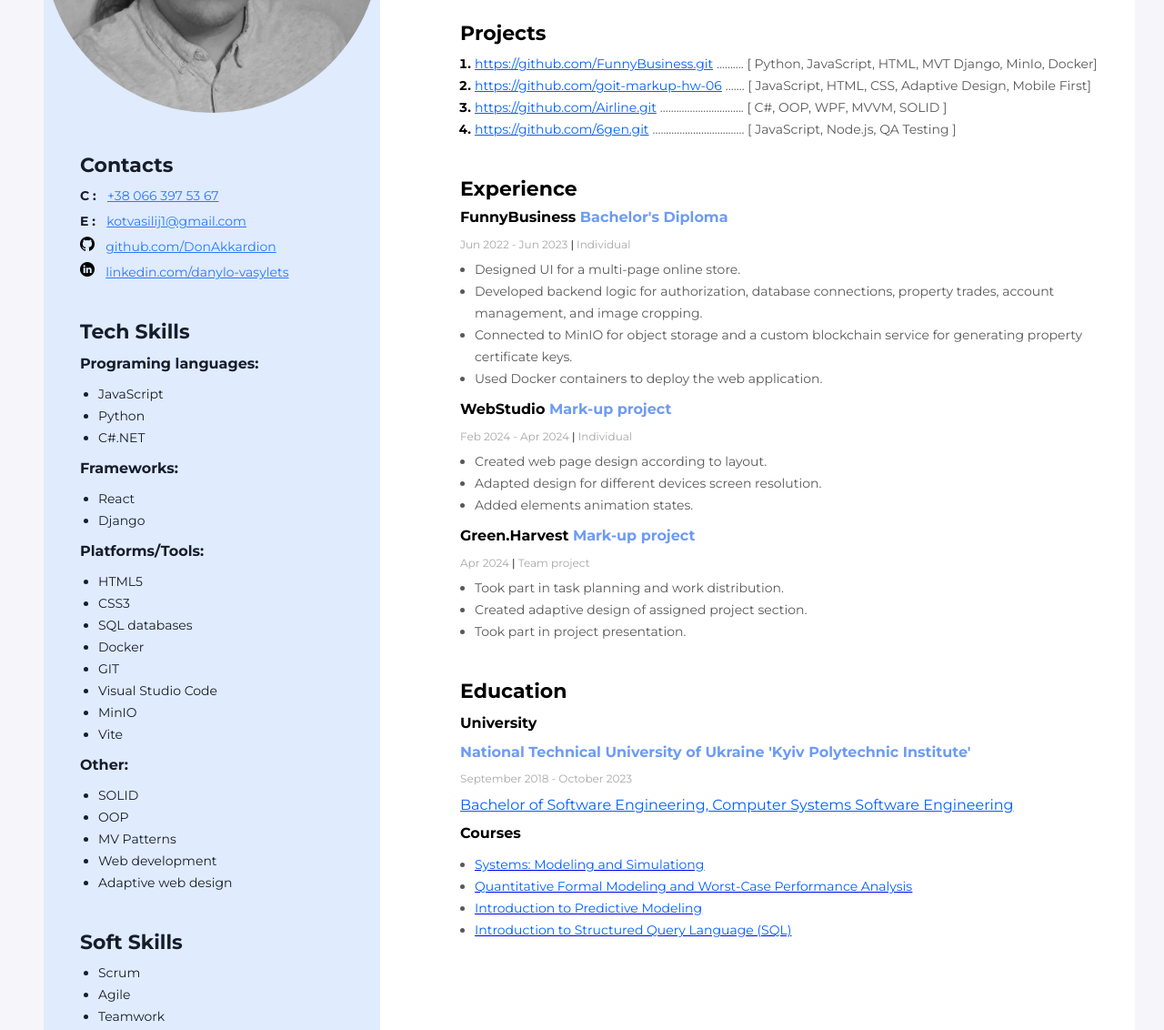
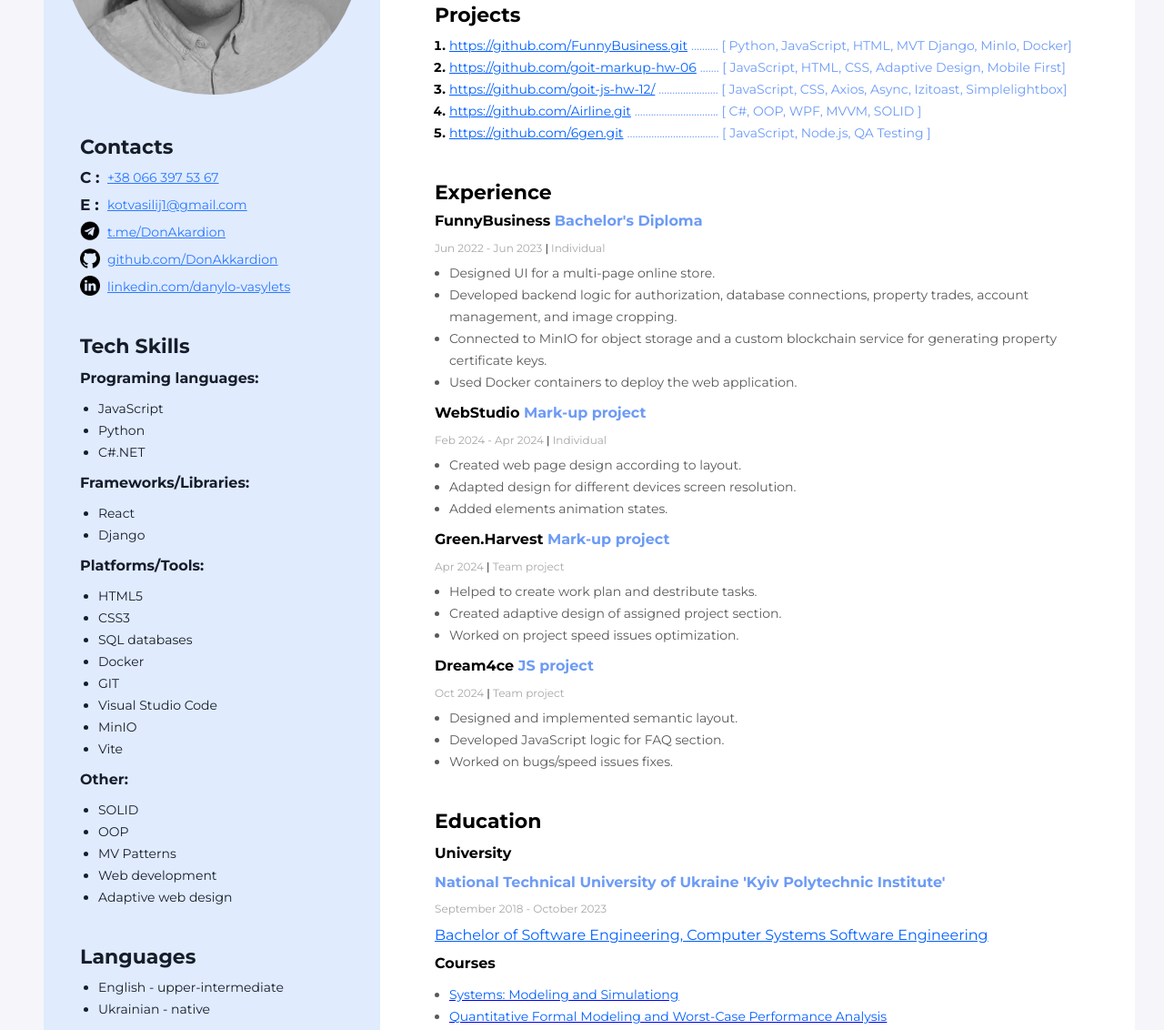
Before and after one commit to DonAkkardion/Resume-project, a plain HTML site: page index.html in a window 1280 px wide. Shown: the part 335-1467 px from the top of the page at 91% size. Drawn offline with Linux system fonts and the light colour scheme.

Commit message:
new info added

```diff
--- a/css/styles.css
+++ b/css/styles.css
@@ -1,10 +1,10 @@
-body{
-    background: #F6F6FA;
+body {
+  background: #f6f6fa;
   padding: 40px 40px 40px 40px;
-    font-family: 'Montserrat', sans-serif;
+  font-family: "Montserrat", sans-serif;
 }
 
-.wrapper{
+.wrapper {
   background: #fff;
   display: flex;
   flex-direction: row-reverse;
@@ -12,75 +12,79 @@ body{
   margin: 0 auto;
 }
 
-ul, ol {
+ul,
+ol {
   margin-top: 0px;
   margin-bottom: 0px;
 }
-
-
+.disabled {
+  display: none;
+}
 /* Main content */
 
-.main-content{
-    padding: 80px 40px 80px 88px;
+.main-content {
+  padding: 60px 40px 80px 60px;
   box-sizing: border-box;
 }
 
-
 /* Sidebar */
 
-.sidebar{
-    background: #E0EBFE;
+.sidebar {
+  background: #e0ebfe;
   padding: 40px 0px 40px 0px;
   box-sizing: border-box;
   width: 370px;
 }
-.sidebar-content{
-    padding: 40px 40px 0px 40px;
+.sidebar-content {
+  padding: 20px 30px 0px 40px;
 }
 
-.sidebar-img{
+.sidebar-img {
   border-radius: 50%;
+  padding: 20px;
 }
 /* Contacts */
 
-.contacts-title{
-    color: #161D2A;
+.contacts-title {
+  color: #161d2a;
   font-size: 22px;
   font-weight: 700;
   line-height: normal;
   margin-top: 0px;
   margin-bottom: 8px;
 }
-.contacts-type{
-    color: #161D2A;
-    font-size: 14px;
+.contacts-type {
+  color: #161d2a;
+  position: absolute;
   font-weight: 700;
   line-height: 24px;
   margin-right: 8px;
+  font-size: 17px;
 }
 
-.contacts-link{
-    color: #2979FF;
+.contacts-link {
+  color: #2979ff;
   font-size: 14px;
   font-weight: 400;
   line-height: 24px;
   text-decoration-line: underline;
+  margin-left: 30px;
 }
-.contacts-item{
+.contacts-item {
   margin-top: 0px;
-    margin-bottom: 4px;
+  margin-bottom: 6px;
 }
-.contacts-container{
+.contacts-container {
   margin-bottom: 40px;
 }
 
 /* Skills */
 
-.skills-container{
+.skills-container {
   margin-bottom: 40px;
 }
-.skills-title{
-    color: #161D2A;
+.skills-title {
+  color: #161d2a;
   font-size: 22px;
   font-weight: 700;
   line-height: normal;
@@ -89,17 +93,17 @@ ul, ol {
 }
 
 .tech-skills-title {
-    color: #161D2A;
+  color: #161d2a;
   margin-top: 12px;
   margin-bottom: 12px;
 }
 
-.skills-list{
+.skills-list {
   margin-top: 0px;
   padding-left: 20px;
 }
-.skills-list-item{
-    color: #161D2A;
+.skills-list-item {
+  color: #161d2a;
   font-size: 14px;
   font-weight: 400;
   line-height: 24px;
@@ -107,7 +111,7 @@ ul, ol {
 
 /* Main Content */
 
-.my-profession{
+.my-profession {
   color: #000;
   font-size: 14px;
   font-weight: 700;
@@ -116,7 +120,7 @@ ul, ol {
   margin-bottom: 8px;
 }
 
-.my-name{
+.my-name {
   color: #000;
   font-size: 45px;
   font-weight: 700;
@@ -124,19 +128,19 @@ ul, ol {
   margin-top: 0px;
   margin-bottom: 12px;
 }
-.my-descr{
+.my-descr {
   color: #595959;
   font-size: 14px;
   font-weight: 400;
   line-height: 24px;
 }
-.my-info{
+.my-info {
   margin-bottom: 40px;
 }
 
 /* My Projects */
 
-.my-projects-title{
+.my-projects-title {
   color: #000;
   font-size: 22px;
   font-weight: 700;
@@ -145,44 +149,45 @@ ul, ol {
   margin-bottom: 8px;
 }
 
-.my-projects-list{
+.my-projects-list {
   color: #000;
   padding-left: 16px;
 }
 
-.my-project-item{
+.my-project-item {
   color: #000;
   font-size: 14px;
   font-weight: 700;
   line-height: 24px;
-
 }
 
-.my-project-item-link{
-    color: #005FFF;
+.my-project-item-link {
+  color: #005fff;
   font-size: 14px;
   font-weight: 400;
   line-height: 24px;
   text-decoration-line: underline;
 }
 
-.my-project-item-tech{
+.my-project-item-tech {
   color: #595959;
   font-size: 14px;
   font-weight: 400;
   line-height: 24px;
+  color: #6d9bf5;
+  text-decoration: none;
 }
 
-.my-projects-container{
+.my-projects-container {
   margin-bottom: 40px;
 }
 
 /* Work Experience */
 
-.work-experience{
+.work-experience {
   margin-bottom: 40px;
 }
-.work-experience-title{
+.work-experience-title {
   color: #000;
   font-size: 22px;
   font-weight: 700;
@@ -191,21 +196,22 @@ ul, ol {
   margin-bottom: 8px;
 }
 
-.work-experience-company{
+.work-experience-company {
   color: #000;
   font-size: 16px;
   font-weight: 700;
   line-height: 20px;
   margin-top: 0px;
-    margin-bottom: 12px;;
+  margin-bottom: 12px;
 }
 
-.company-name{
-    color: #6D9BF5;
+.company-name {
+  color: #6d9bf5;
+  text-decoration: none;
 }
 
-.work-experience-period{
-    color: #A8A8A8;
+.work-experience-period {
+  color: #a8a8a8;
   font-size: 12px;
   font-weight: 400;
   line-height: 15px;
@@ -213,28 +219,28 @@ ul, ol {
   margin-top: 0px;
 }
 
-.work-experience-period-separator{
+.work-experience-period-separator {
   color: #000;
 }
 
-.work-experience-duties-list{
+.work-experience-duties-list {
   padding-left: 16px;
 }
 
-.work-experience-duties-item{
+.work-experience-duties-item {
   color: #595959;
   font-size: 14px;
   font-weight: 400;
   line-height: 24px;
 }
 
-.work-experience-container{
+.work-experience-container {
   margin-bottom: 12px;
 }
 
 /* Education */
 
-.education-title{
+.education-title {
   color: #000;
   font-size: 22px;
   font-weight: 700;
@@ -243,30 +249,30 @@ ul, ol {
   margin-bottom: 0px;
 }
 
-.education-place-title{
-    color: #6D9BF5;
+.education-place-title {
+  color: #6d9bf5;
   font-size: 16px;
   font-weight: 700;
   line-height: normal;
   margin-top: 8px;
   margin-bottom: 8px;
 }
-.education-place-period{
-    color: #A8A8A8;
+.education-place-period {
+  color: #a8a8a8;
   font-size: 12px;
   font-weight: 400;
   line-height: normal;
 }
 
-.education-link{
-    color: #005FFF;
+.education-link {
+  color: #005fff;
   font-size: 16px;
   font-weight: 400;
   line-height: 16px;
   text-decoration-line: underline;
 }
 
-.education-type-title{
+.education-type-title {
   color: #000;
   font-size: 16px;
   font-weight: 700;
@@ -274,12 +280,12 @@ ul, ol {
   margin-top: 12px;
   margin-bottom: 12px;
 }
-.education-courses-list{
+.education-courses-list {
   color: #000;
   padding-left: 16px;
 }
 
-.education-courses-list-item{
+.education-courses-list-item {
   color: #595959;
   font-size: 14px;
   font-weight: 400;
@@ -287,6 +293,6 @@ ul, ol {
   text-decoration-line: underline;
 }
 
-.education-courses-list-item-name{
-    color: #005FFF;
+.education-courses-list-item-name {
+  color: #005fff;
 }
--- a/index.html
+++ b/index.html
@@ -47,22 +47,44 @@
                   target="_blank"
                   >https://github.com/FunnyBusiness.git</a
                 >
-                <span class="my-project-item-tech"
+                <a
+                  class="my-project-item-tech"
+                  href="https://github.com/DonAkkardion/FunnyBusiness.git"
+                  target="_blank"
                   >.......... [ Python, JavaScript, HTML, MVT Django, MinIo,
-                  Docker]
-                </span>
+                  Docker]</a
+                >
+              </li>
+
+              <li class="my-project-item">
+                <a
+                  class="my-project-item-link"
+                  href="https://donakkardion.github.io/goit-markup-hw-06/"
+                  target="_blank"
+                  >https://github.com/goit-markup-hw-06</a
+                >
+                <a
+                  class="my-project-item-tech"
+                  href="https://github.com/DonAkkardion/goit-markup-hw-06"
+                  target="_blank"
+                  >....... [ JavaScript, HTML, CSS, Adaptive Design, Mobile
+                  First]</a
+                >
               </li>
               <li class="my-project-item">
                 <a
                   class="my-project-item-link"
-                  href="https://github.com/DonAkkardion/goit-markup-hw-06"
+                  href="https://donakkardion.github.io/goit-js-hw-12/"
                   target="_blank"
-                  >https://github.com/goit-markup-hw-06</a
+                  >https://github.com/goit-js-hw-12/</a
                 >
-                <span class="my-project-item-tech"
-                  >....... [ JavaScript, HTML, CSS, Adaptive Design, Mobile
-                  First]
-                </span>
+                <a
+                  class="my-project-item-tech"
+                  href="https://github.com/DonAkkardion/goit-js-hw-12"
+                  target="_blank"
+                  >...................... [ JavaScript, CSS, Axios, Async,
+                  Izitoast, Simplelightbox]</a
+                >
               </li>
               <li class="my-project-item">
                 <a
@@ -71,9 +93,13 @@
                   target="_blank"
                   >https://github.com/Airline.git</a
                 >
-                <span class="my-project-item-tech"
-                  >............................... [ C#, OOP, WPF, MVVM, SOLID ]
-                </span>
+                <a
+                  class="my-project-item-tech"
+                  href="https://github.com/DonAkkardion/zhmihAIRLINE.git"
+                  target="_blank"
+                  >............................... [ C#, OOP, WPF, MVVM, SOLID
+                  ]</a
+                >
               </li>
               <li class="my-project-item">
                 <a
@@ -82,10 +108,13 @@
                   target="_blank"
                   >https://github.com/6gen.git</a
                 >
-                <span class="my-project-item-tech"
+                <a
+                  class="my-project-item-tech"
+                  href="https://github.com/DonAkkardion/6Gen.git"
+                  target="_blank"
                   >.................................. [ JavaScript, Node.js, QA
-                  Testing ]
-                </span>
+                  Testing ]</a
+                >
               </li>
             </ol>
           </div>
@@ -98,7 +127,12 @@
           <div class="work-experience-container">
             <h4 class="work-experience-company">
               FunnyBusiness
-              <span class="company-name"> Bachelor's Diploma </span>
+              <a
+                class="company-name"
+                href="https://github.com/DonAkkardion/goit-js-hw-12"
+                target="_blank"
+                >Bachelor's Diploma</a
+              >
             </h4>
             <p class="work-experience-period">
               Jun 2022 - Jun 2023
@@ -126,7 +160,13 @@
           <!-- Case 2 -->
           <div class="work-experience-container">
             <h4 class="work-experience-company">
-              WebStudio <span class="company-name"> Mark-up project</span>
+              WebStudio
+              <a
+                class="company-name"
+                href="https://donakkardion.github.io/goit-markup-hw-06/"
+                target="_blank"
+                >Mark-up project</a
+              >
             </h4>
             <p class="work-experience-period">
               Feb 2024 - Apr 2024
@@ -150,7 +190,13 @@
           <!-- Case 3 -->
           <div class="work-experience-container">
             <h4 class="work-experience-company">
-              Green.Harvest <span class="company-name"> Mark-up project </span>
+              Green.Harvest
+              <a
+                class="company-name"
+                href="https://soniakol.github.io/goit-group-project-19/"
+                target="_blank"
+                >Mark-up project</a
+              >
             </h4>
             <p class="work-experience-period">
               Apr 2024
@@ -160,13 +206,43 @@
 
             <ul class="work-experience-duties-list">
               <li class="work-experience-duties-item">
-                Took part in task planning and work distribution.
+                Helped to create work plan and destribute tasks.
               </li>
               <li class="work-experience-duties-item">
                 Created adaptive design of assigned project section.
               </li>
               <li class="work-experience-duties-item">
-                Took part in project presentation.
+                Worked on project speed issues optimization.
+              </li>
+            </ul>
+          </div>
+
+          <!-- Case 4 -->
+          <div class="work-experience-container">
+            <h4 class="work-experience-company">
+              Dream4ce
+              <a
+                class="company-name"
+                href="https://alex-usenko325.github.io/project-Dream4ce/"
+                target="_blank"
+                >JS project
+              </a>
+            </h4>
+            <p class="work-experience-period">
+              Oct 2024
+              <span class="work-experience-period-separator">|</span> Team
+              project
+            </p>
+
+            <ul class="work-experience-duties-list">
+              <li class="work-experience-duties-item">
+                Designed and implemented semantic layout.
+              </li>
+              <li class="work-experience-duties-item">
+                Developed JavaScript logic for FAQ section.
+              </li>
+              <li class="work-experience-duties-item">
+                Worked on bugs/speed issues fixes.
               </li>
             </ul>
           </div>
@@ -184,7 +260,7 @@
           <p class="education-place-period">September 2018 - October 2023</p>
           <a
             class="education-link"
-            href="https://www.linkedin.com/company/15250306/?lipi=urn%3Ali%3Apage%3Ad_flagship3_profile_view_base%3ByHqmIoHCQLGmVwBav2OH6A%3D%3D"
+            href="https://media.licdn.com/dms/image/v2/D4D2DAQGTrCDQGQmy9w/profile-treasury-image-shrink_800_800/profile-treasury-image-shrink_800_800/0/1722444812973?e=1734019200&v=beta&t=KVPGnzrjZMMIX7m0JGJVxmV4XveEVjobJ93aD9m0r04"
           >
             Bachelor of Software Engineering, Computer Systems Software
             Engineering</a
@@ -238,7 +314,7 @@
           class="sidebar-img"
           src="img/frame-2.png"
           alt="my photo"
-          width="370"
+          width="330"
         />
         <div class="sidebar-content">
           <!-- Contacts -->
@@ -258,7 +334,23 @@
             </p>
             <p class="contacts-item">
               <span class="contacts-type">
-                <img src="img/25231.png" alt="git" width="16"
+                <img
+                  class="contacts-type-img"
+                  src="img/tg_ico.png"
+                  alt="telegram"
+                  width="22"
+              /></span>
+              <a class="contacts-link" href="https://t.me/DonAkardion"
+                >t.me/DonAkardion</a
+              >
+            </p>
+            <p class="contacts-item">
+              <span class="contacts-type">
+                <img
+                  class="contacts-type-img"
+                  src="img/25231.png"
+                  alt="git"
+                  width="22"
               /></span>
               <a class="contacts-link" href="https://github.com/DonAkkardion"
                 >github.com/DonAkkardion</a
@@ -266,7 +358,11 @@
             </p>
             <p class="contacts-item">
               <span class="contacts-type">
-                <img src="img/1384014.png" alt="git" height="16"
+                <img
+                  class="contacts-type-img"
+                  src="img/1384014.png"
+                  alt="linkedin"
+                  height="22"
               /></span>
               <a
                 class="contacts-link"
@@ -285,7 +381,7 @@
               <li class="skills-list-item">Python</li>
               <li class="skills-list-item">C#.NET</li>
             </ul>
-            <h4 class="tech-skills-title">Frameworks:</h4>
+            <h4 class="tech-skills-title">Frameworks/Libraries:</h4>
             <ul class="skills-list">
               <li class="skills-list-item">React</li>
               <li class="skills-list-item">Django</li>
@@ -310,8 +406,16 @@
               <li class="skills-list-item">Adaptive web design</li>
             </ul>
           </div>
+          <!--Languages-->
+          <div class="skills-container">
+            <h3 class="skills-title">Languages</h3>
+            <ul class="skills-list">
+              <li class="skills-list-item">English - upper-intermediate</li>
+              <li class="skills-list-item">Ukrainian - native</li>
+            </ul>
+          </div>
           <!-- Soft Skills -->
-          <div class="skills-container">
+          <div class="skills-container disabled">
             <h3 class="skills-title">Soft Skills</h3>
             <ul class="skills-list">
               <li class="skills-list-item">Scrum</li>
```
Also changed, not shown: img/Frame 1.png (deleted), img/tg_ico.png (added). Lines whose indentation alone changed are shown as unchanged.
